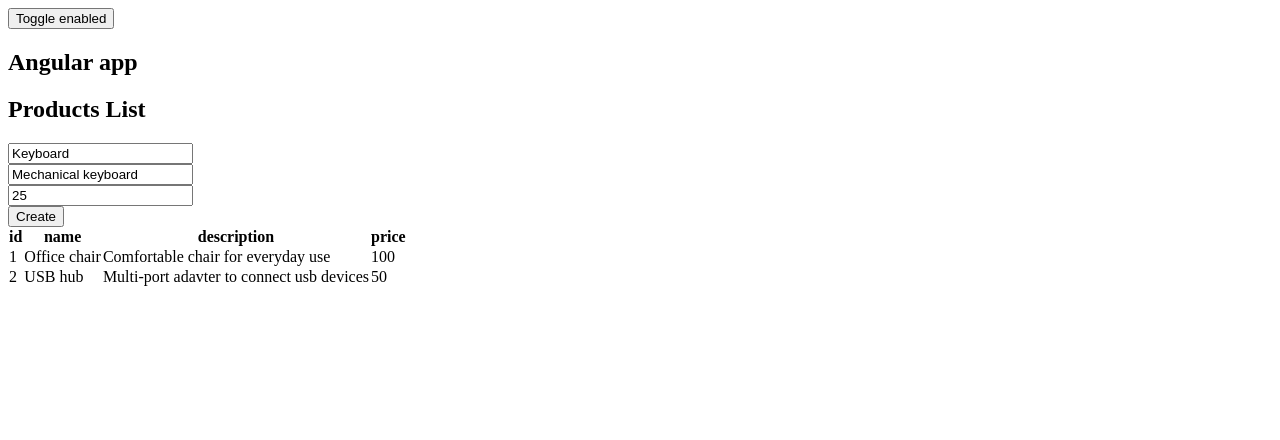
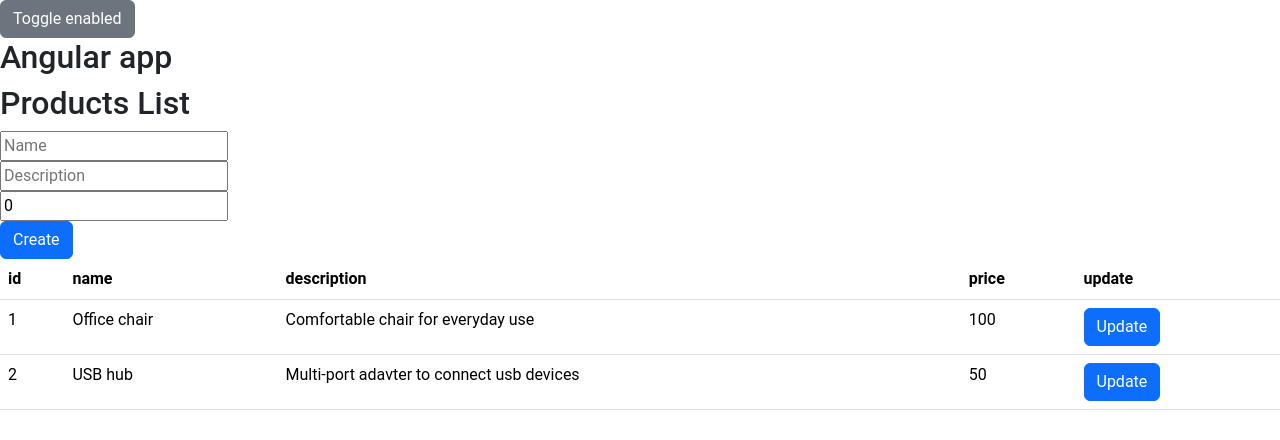
Before and after one commit to HassanAbbud/angular-products-app-frontend, an Angular app: page / in a window 1280 px wide. Shown: the top 440 px of the page. Built offline with nearby package versions, Linux system fonts and the light colour scheme.

Commit message:
Added bootstrap & update data from parent onto child with @Input

```diff
--- a/src/app/app.component.html
+++ b/src/app/app.component.html
@@ -1,5 +1,5 @@
 
-<button type="button" (click)="setEnabled()">Toggle enabled </button>
+<button class="btn btn-secondary" type="button" (click)="setEnabled()">Toggle enabled </button>
 
 @if (enabled) {
 <div>
--- a/src/app/app.component.ts
+++ b/src/app/app.component.ts
@@ -1,5 +1,5 @@
 import { Component } from '@angular/core';
-import { Product } from './products/models/product';
+import { Product } from './products/interfaces/product';
 
 @Component({
   selector: 'app-root',
--- a/src/app/products/components/form/form.component.html
+++ b/src/app/products/components/form/form.component.html
@@ -9,6 +9,7 @@
     <input type="number" placeholder="Price" name="price" [(ngModel)]="product.price">
   </div>
   <div>
-    <button>Create</button>
+    <button class="btn btn-primary">Create</button>
+
   </div>
 </form>
--- a/src/app/products/components/form/form.component.ts
+++ b/src/app/products/components/form/form.component.ts
@@ -1,5 +1,5 @@
-import { Component, EventEmitter, Output } from '@angular/core';
-import { Product } from '../../models/product';
+import { Component, EventEmitter, Input, Output } from '@angular/core';
+import { Product } from '../../interfaces/product';
 
 @Component({
   selector: 'products-form',
@@ -8,11 +8,12 @@ import { Product } from '../../models/product';
 })
 export class FormComponent {
 
+  @Input()
   product: Product = {
-    id: 1,
-    name: "Keyboard",
-    description: 'Mechanical keyboard',
-    price: 25
+    id: 0,
+    name: '',
+    description: '',
+    price: 0
   }
 
   @Output()
--- a/src/app/products/components/product/product.component.html
+++ b/src/app/products/components/product/product.component.html
@@ -1,14 +1,16 @@
 <h2>Products List</h2>
 
-<products-form (onNewProduct)="addProduct($event)"></products-form>
+<products-form (onNewProduct)="addProduct($event)" [product]="selectedProduct"></products-form>
 
 @if (products.length > 0) {
+  <table class="table">
   <thead>
     <tr>
       <th>id</th>
       <th>name</th>
       <th>description</th>
       <th>price</th>
+      <th>update</th>
     </tr>
   </thead>
 
@@ -19,10 +21,11 @@
         <td> {{product.name}} </td>
         <td> {{product.description}} </td>
         <td> {{product.price}} </td>
+        <td> <button type="button" class="btn btn-primary" (click)="onEditProduct(product)">Update</button></td>
       </tr>
     }
   </tbody>
-
+  </table>
 } @else {
   <div>No products found in service!</div>
 }
--- a/src/app/products/components/product/product.component.ts
+++ b/src/app/products/components/product/product.component.ts
@@ -1,6 +1,6 @@
-import { Component, inject, OnDestroy, OnInit } from '@angular/core';
+import { Product } from '../../interfaces/product';
+import { Component, inject, OnInit } from '@angular/core';
 import { ProductService } from '../../services/product.service';
-import { Product } from '../../models/product';
 
 @Component({
   selector: 'products-product',
@@ -10,6 +10,13 @@ import { Product } from '../../models/product';
 export class ProductComponent implements OnInit {
 
   public products: Product[] = [];
+
+  public selectedProduct: Product = {
+    id: 0,
+    name: '',
+    description: '',
+    price: 0
+  }
 
   private productService = inject(ProductService);
 
@@ -25,4 +32,8 @@ export class ProductComponent implements OnInit {
     // this.products = [...this.products, {...product}]
   }
 
+  public onEditProduct(productRow: Product){
+    this.selectedProduct = productRow;
+  }
+
 }
--- a/src/app/products/services/product.service.ts
+++ b/src/app/products/services/product.service.ts
@@ -1,5 +1,5 @@
 import { Injectable } from '@angular/core';
-import { Product } from '../models/product';
+import { Product } from '../interfaces/product';
 import { Observable, of } from 'rxjs';
 
 @Injectable({
--- a/src/index.html
+++ b/src/index.html
@@ -6,6 +6,8 @@
   <base href="/">
   <meta name="viewport" content="width=device-width, initial-scale=1">
   <link rel="icon" type="image/x-icon" href="favicon.ico">
+
+  <link href="https://cdn.jsdelivr.net/npm/bootstrap@5.3.3/dist/css/bootstrap.min.css" rel="stylesheet" integrity="sha384-QWTKZyjpPEjISv5WaRU9OFeRpok6YctnYmDr5pNlyT2bRjXh0JMhjY6hW+ALEwIH" crossorigin="anonymous">
 </head>
 <body>
   <app-root></app-root>
--- a/src/styles.css
+++ b/src/styles.css
@@ -1 +1,6 @@
 /* You can add global styles to this file, and also import other style files */
+html, body { height: 100%; }
+body { margin: 0; font-family: Roboto, "Helvetica Neue", sans-serif; }
+.spacer{
+  flex: 1 1 auto;
+}
```
Also changed, not shown: src/app/products/interfaces/product.ts (renamed from src/app/products/models/product.ts).
